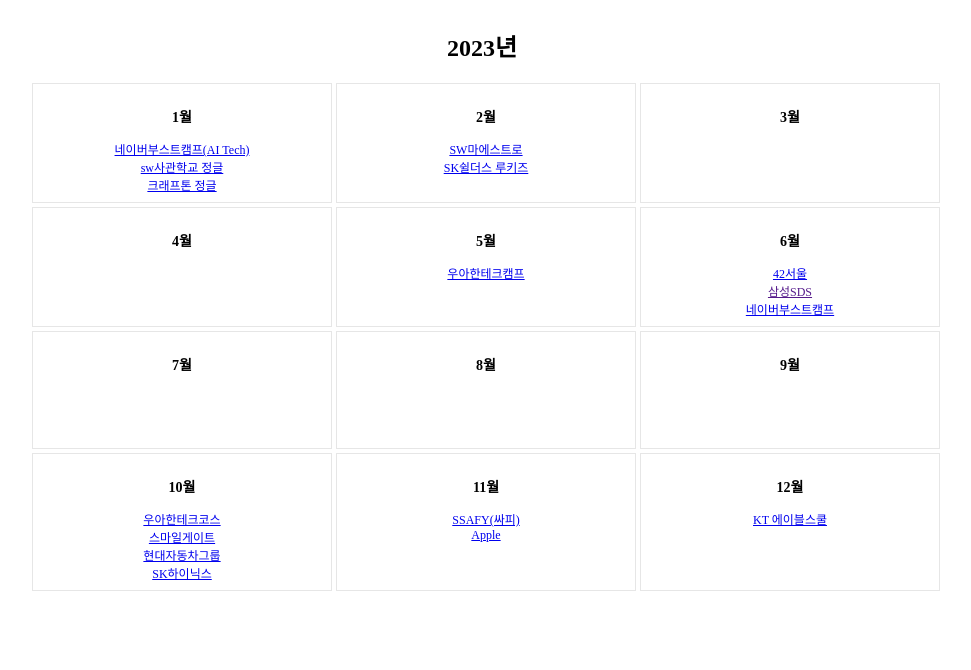
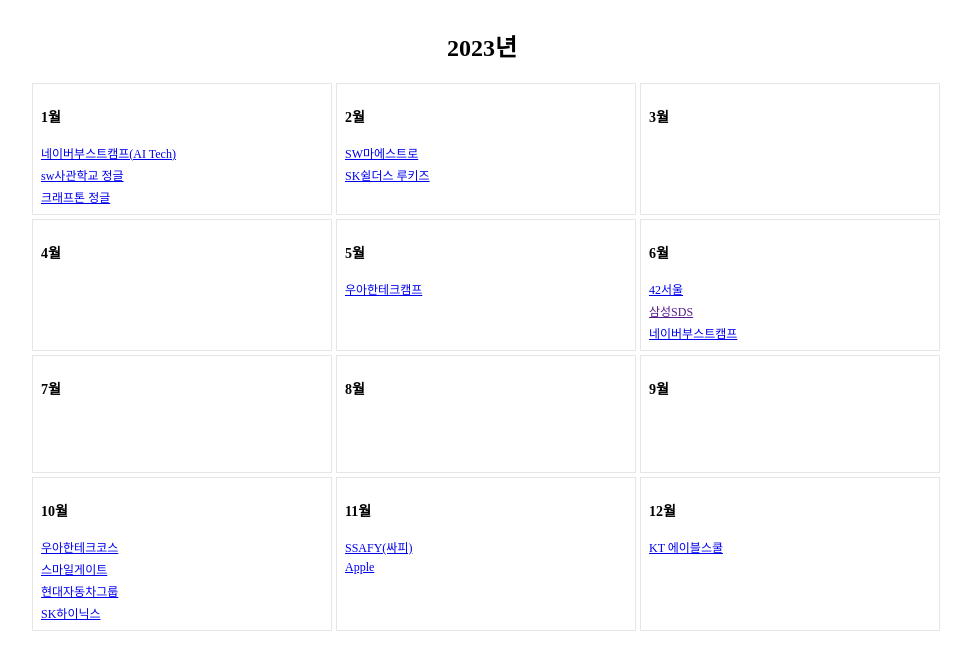
Before and after one commit to yeon-kk/sw-calendar, a React (Create React App) app: page / in a window 1280 px wide. Shown: the top 670 px of the page, without its empty margins (158-1129 px from the left). Built offline with nearby package versions, Linux system fonts and the light colour scheme.

Commit message:
Style: 캘린더 css 변경

```diff
--- a/src/pages/calendar/Calendar.module.css
+++ b/src/pages/calendar/Calendar.module.css
@@ -14,9 +14,32 @@
     gap: 4px;
 }
 .item {
+    display: flex;
+    flex-direction: column;
+    gap: 4px;
     border: 1px solid #e6e6e6;
     padding: 8px;
     font-size: 12px;
-    text-align: center;
+    text-align: left;
     min-height: 100px;
+
   }
+.month{
+    width: fit-content;
+    margin: 0 auto;
+    border-bottom: 1px solid #e6e6e6;
+}
+.rowContainer{
+    display: flex;
+    flex-direction: row;
+    gap:4px;
+    align-items: center;
+
+}
+.pre {
+    width: 12px;
+    height: 12px;
+}
+.blue{
+    background-color: blue;
+}
```
